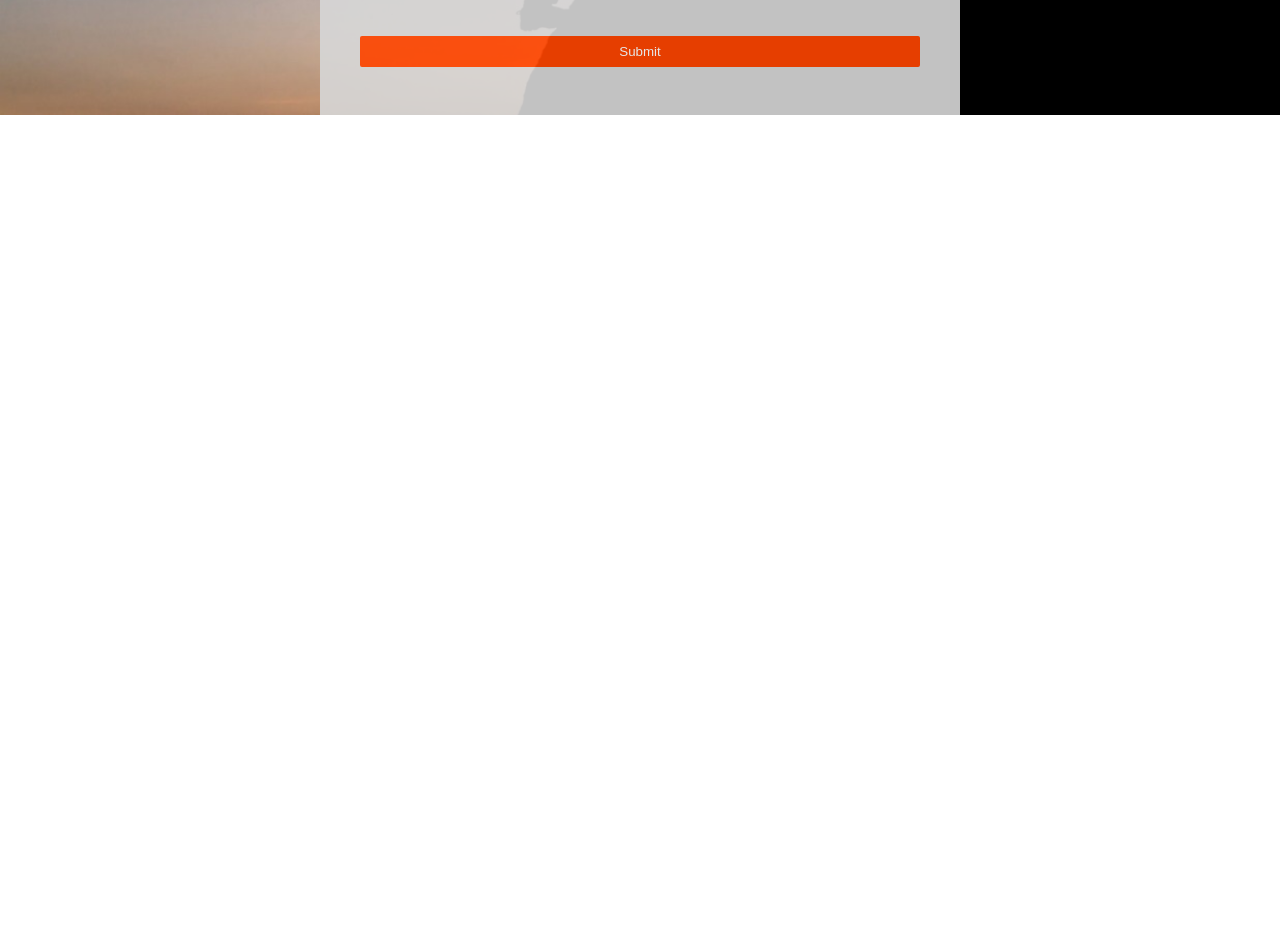
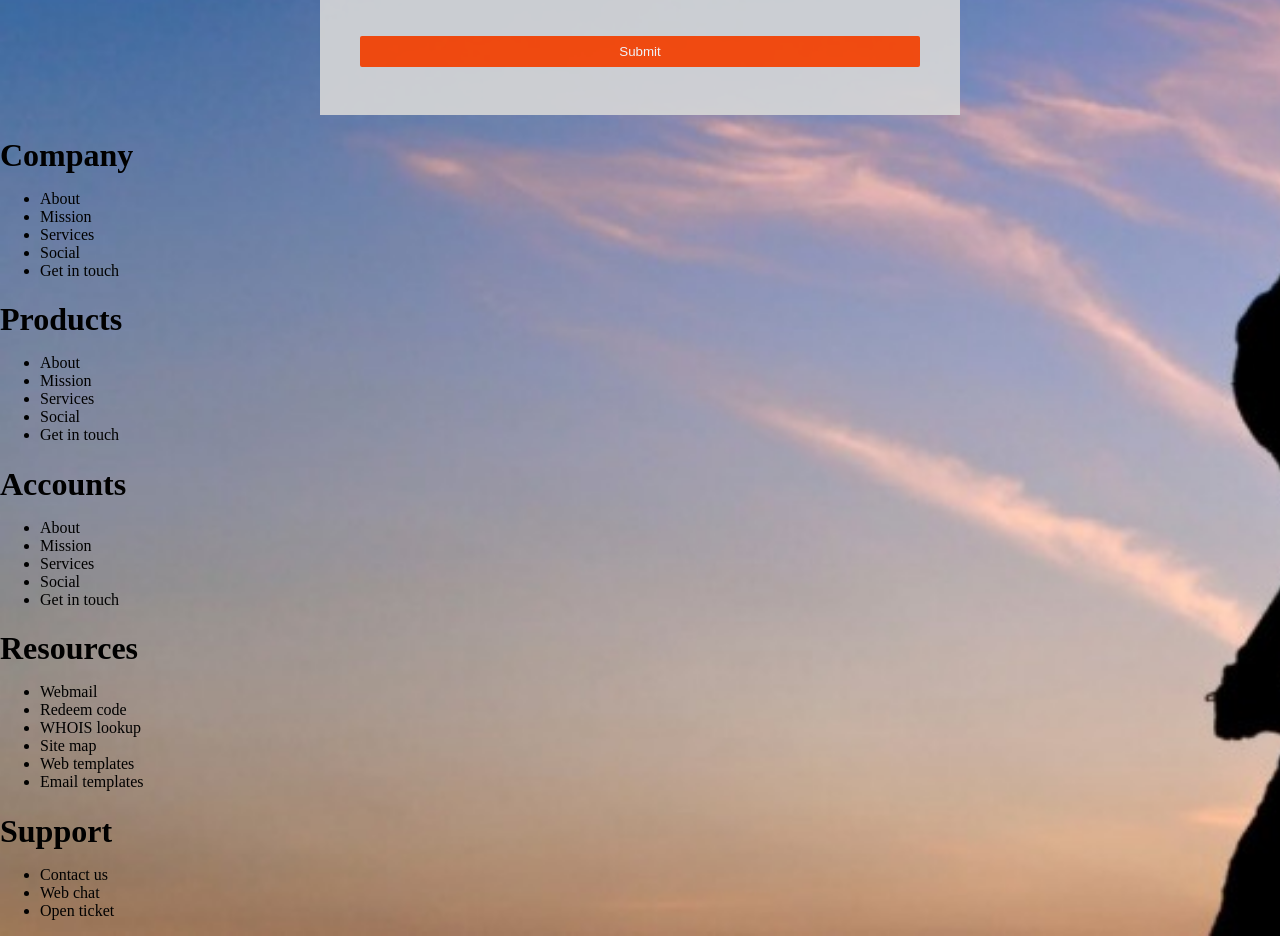
Before and after one commit to AhmedTammaa/Get-a-hand, a plain HTML site: page post_job.html in a window 1280 px wide. Shown: the part 500-1436 px from the top of the page. Before the commit the page ends 800 px from the top, so only its background shows below. Drawn offline with Linux system fonts and the light colour scheme.

Commit message:
Update post_job.html

```diff
--- a/post_job.html
+++ b/post_job.html
@@ -48,5 +48,56 @@
 			<input type="submit" value="Submit">
 		</div><div id="M_main">
 		</div>
+		<div class="footer">
+  <div class="contain">
+  <div class="col7">
+    <h1>Company</h1>
+    <ul>
+      <li>About</li>
+      <li>Mission</li>
+      <li>Services</li>
+      <li>Social</li>
+      <li>Get in touch</li>
+    </ul>
+  </div>
+  <div class="col7">
+    <h1>Products</h1>
+    <ul>
+      <li>About</li>
+      <li>Mission</li>
+      <li>Services</li>
+      <li>Social</li>
+      <li>Get in touch</li>
+    </ul>
+  </div>
+  <div class="col7">
+    <h1>Accounts</h1>
+    <ul>
+      <li>About</li>
+      <li>Mission</li>
+      <li>Services</li>
+      <li>Social</li>
+      <li>Get in touch</li>
+    </ul>
+  </div>
+  <div class="col7">
+    <h1>Resources</h1>
+    <ul>
+      <li>Webmail</li>
+      <li>Redeem code</li>
+      <li>WHOIS lookup</li>
+      <li>Site map</li>
+      <li>Web templates</li>
+      <li>Email templates</li>
+    </ul>
+  </div>
+  <div class="col7">
+    <h1>Support</h1>
+    <ul>
+      <li>Contact us</li>
+      <li>Web chat</li>
+      <li>Open ticket</li>
+    </ul>
+	  </div>
 		</body>
 		</html>
```
